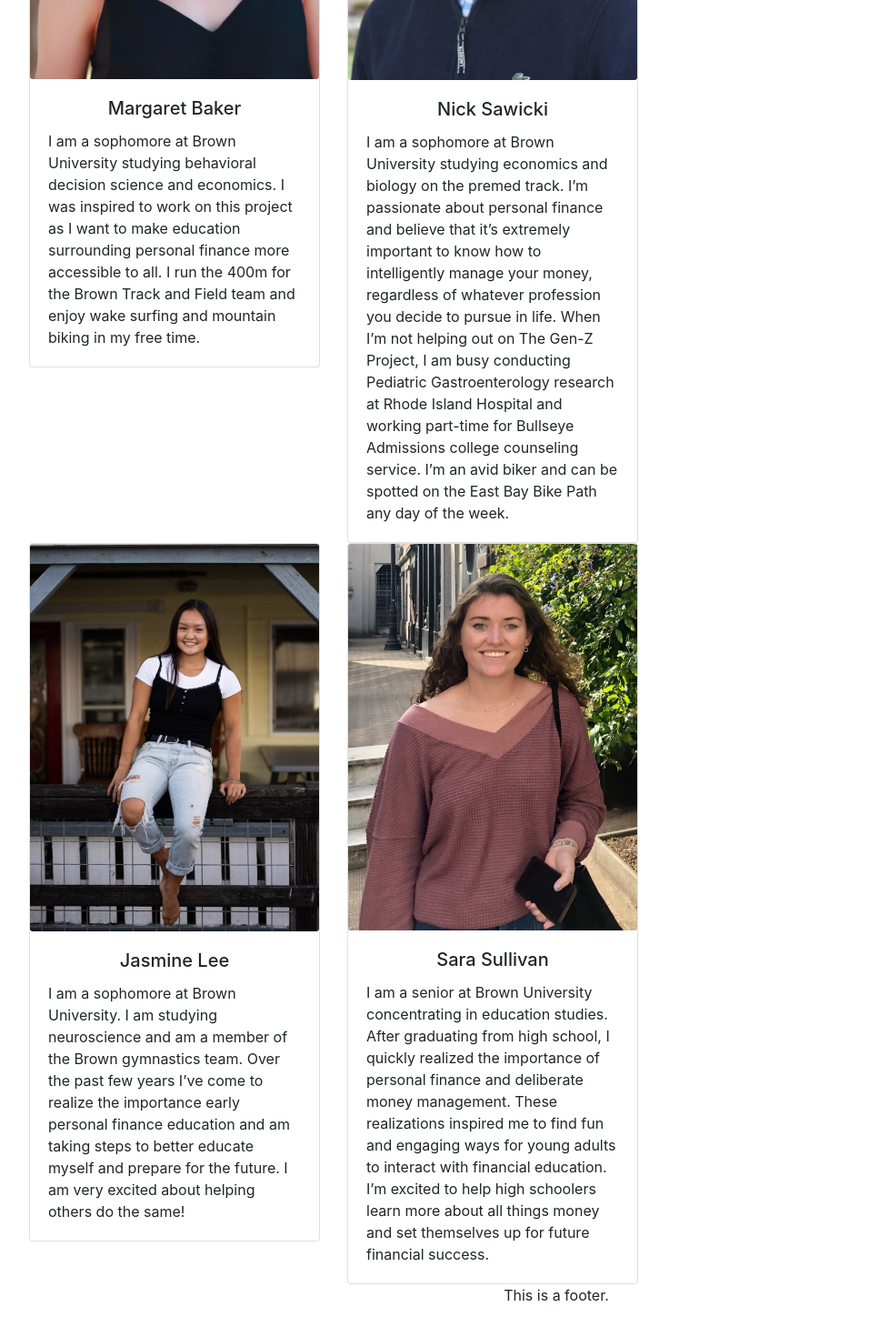
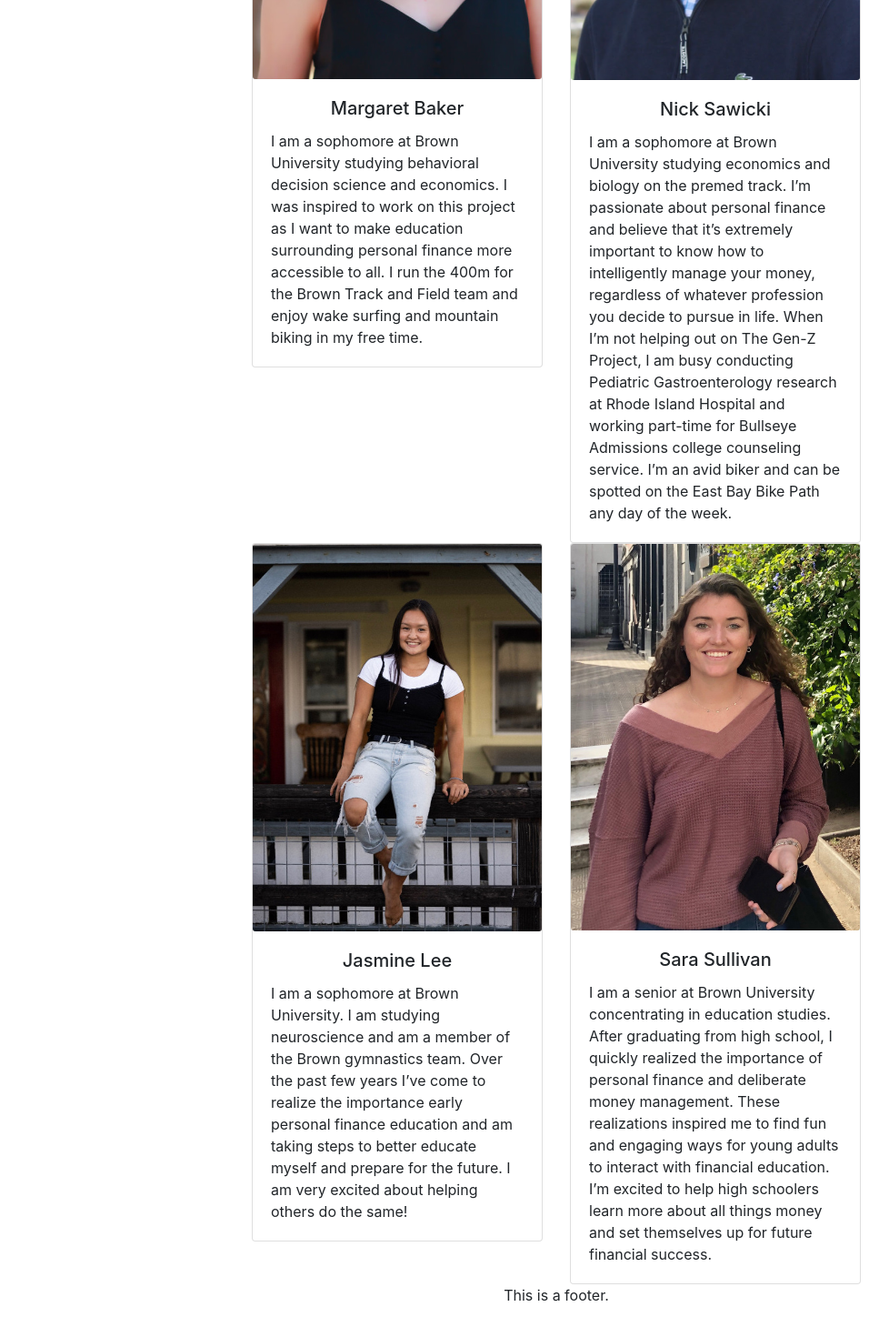
Before and after one commit to maggieb22/Gen-Z, a React (Create React App) app: page /about in a window 1280 px wide. Shown: the part 620-2090 px from the top of the page at 91% size, without its empty margins (28-1006 px from the left). Built offline with nearby package versions, Linux system fonts and the light colour scheme.

Commit message:
center about page

```diff
--- a/src/About.js
+++ b/src/About.js
@@ -7,22 +7,28 @@ import sara from './photos/sara.jpeg'
 
 import AboutCard from "./AboutCard"
 import {
-  CardDeck
+  CardDeck,
+  Row,
+  Col,
+  Container
 } from 'reactstrap';
 
 function About() {
     return (
         <div>
           <h2 style={{textAlign: "left", fontWeight: "bold", color: "584E4E", padding: "3rem"}}>Our Team</h2>
-          <CardDeck style={{ display: 'flex', flexDirection: 'row' }}>
+          <Container>
+            <Row className="justify-content-md-center">
+              <CardDeck>
                 <AboutCard photo={margaret} name="Margaret Baker" bio="I am a sophomore at Brown University studying behavioral decision science and economics. I was inspired to work on this project as I want to make education surrounding personal finance more accessible to all. I run the 400m for the Brown Track and Field team and enjoy wake surfing and mountain biking in my free time." />
                 <AboutCard photo={nick} name="Nick Sawicki" bio="I am a sophomore at Brown University studying economics and biology on the premed track. I’m passionate about personal finance and believe that it’s extremely important to know how to intelligently manage your money, regardless of whatever profession you decide to pursue in life. When I’m not helping out on The Gen-Z Project, I am busy conducting Pediatric Gastroenterology research at Rhode Island Hospital and working part-time for Bullseye Admissions college counseling service. I’m an avid biker and can be spotted on the East Bay Bike Path any day of the week." />
               </CardDeck>
-
-          <CardDeck style={{ display: 'flex', flexDirection: 'row' }}>
+              <CardDeck>
                 <AboutCard photo={jasmine} name="Jasmine Lee" bio="I am a sophomore at Brown University. I am studying neuroscience and am a member of the Brown gymnastics team. Over the past few years I’ve come to realize the importance early personal finance education and am taking steps to better educate myself and prepare for the future. I am very excited about helping others do the same!" />
                 <AboutCard photo={sara} name="Sara Sullivan" bio="I am a senior at Brown University concentrating in education studies. After graduating from high school, I quickly realized the importance of personal finance and deliberate money management. These realizations inspired me to find fun and engaging ways for young adults to interact with financial education. I’m excited to help high schoolers learn more about all things money and set themselves up for future financial success." />
               </CardDeck>
+            </Row>
+          </Container>
         </div>
     )
 }
```
Lines whose indentation alone changed are shown as unchanged.
